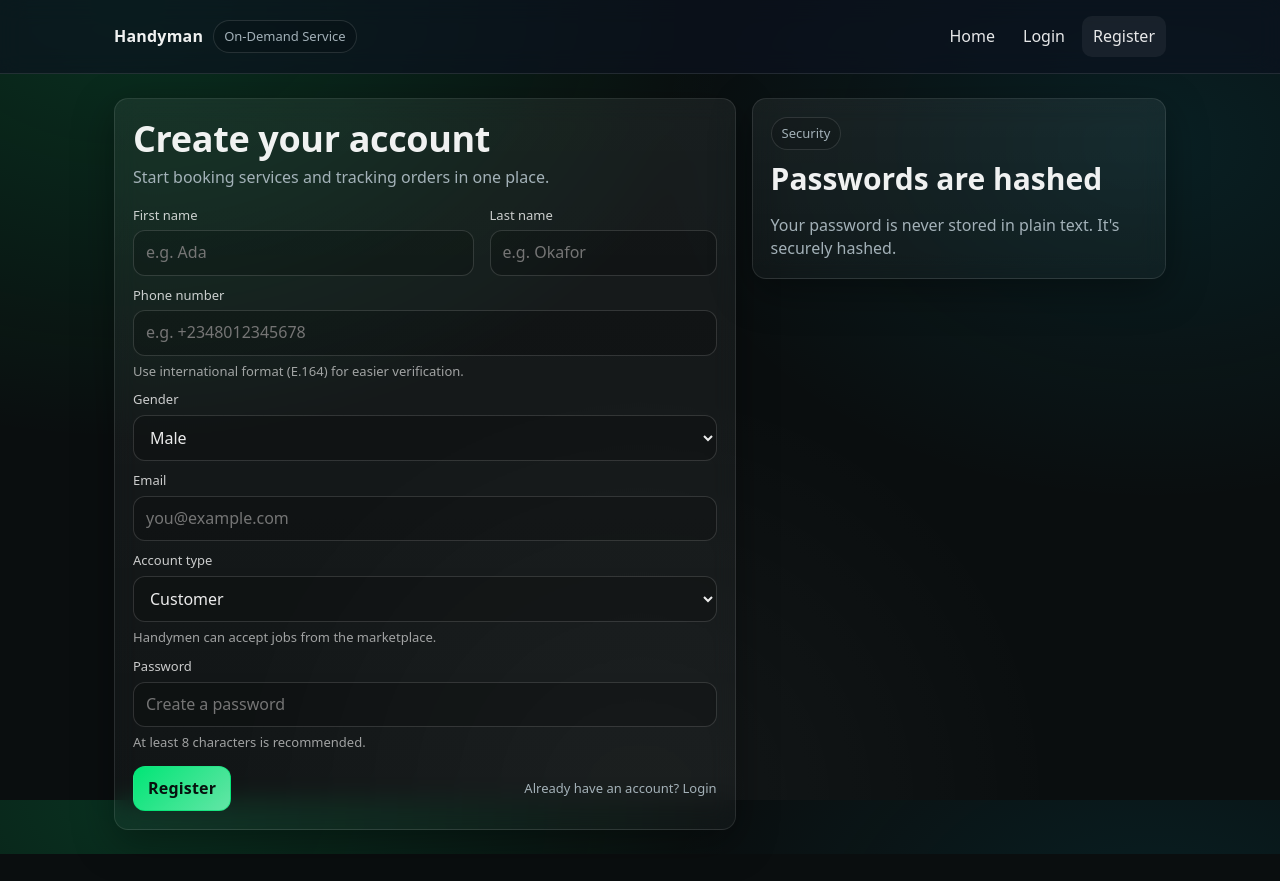
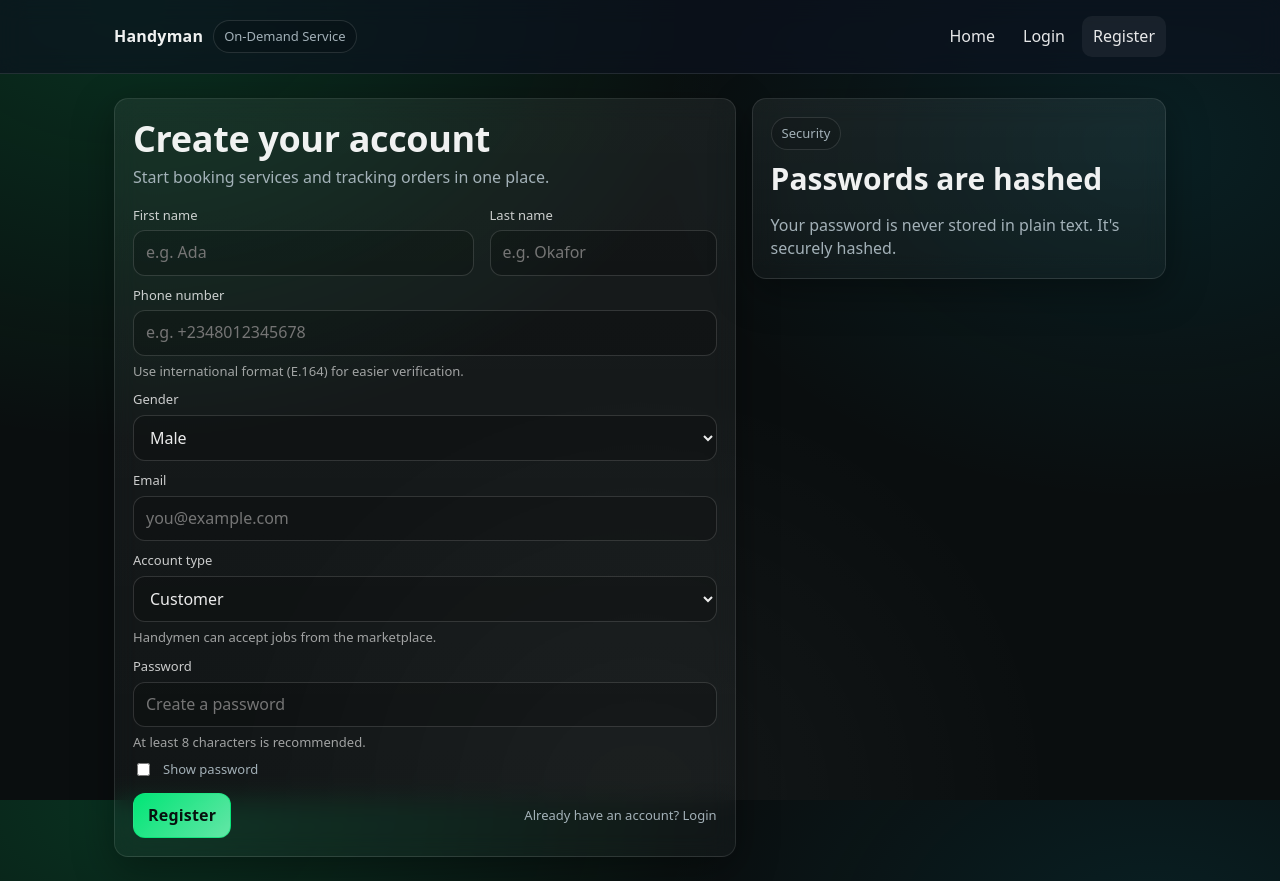
Before and after one commit to nicoflagos/handyman, a React (Vite) app in the folder client/: page /register in a window 1280 px wide. Before the commit the page ends 854 px from the top, so only its background shows below. Built offline with nearby package versions, Linux system fonts and the light colour scheme; no server answers.

Commit message:
feat: show password on registration

```diff
--- a/client/src/pages/Register.tsx
+++ b/client/src/pages/Register.tsx
@@ -13,6 +13,7 @@
   const [gender, setGender] = useState<'male' | 'female' | 'other'>('male');
   const [email, setEmail] = useState('');
   const [password, setPassword] = useState('');
+  const [showPassword, setShowPassword] = useState(false);
   const [role, setRole] = useState<'customer' | 'provider'>('customer');
   const [error, setError] = useState<string | null>(null);
   const [success, setSuccess] = useState<string | null>(null);
@@ -108,15 +109,23 @@
                   </select>
                   <span style={{ fontSize: 13, color: 'rgba(255,255,255,0.6)' }}>Handymen can accept jobs from the marketplace.</span>
                 </label>
+                <div className="col" style={{ gap: 8 }}>
                   <Input
                     label="Password"
-                  type="password"
+                    type={showPassword ? 'text' : 'password'}
                     value={password}
                     onChange={e => setPassword(e.target.value)}
                     autoComplete="new-password"
                     placeholder="Create a password"
                     hint="At least 8 characters is recommended."
                   />
+                  <label className="row" style={{ gap: 10, alignItems: 'center' }}>
+                    <input type="checkbox" checked={showPassword} onChange={e => setShowPassword(e.target.checked)} />
+                    <span className="muted" style={{ fontSize: 13 }}>
+                      Show password
+                    </span>
+                  </label>
+                </div>
                 {error ? <InlineNotice kind="error">{error}</InlineNotice> : null}
                 {success ? <InlineNotice kind="success">{success}</InlineNotice> : null}
                 <div className="row" style={{ justifyContent: 'space-between', marginTop: 4 }}>
```
Lines whose indentation alone changed are shown as unchanged.
